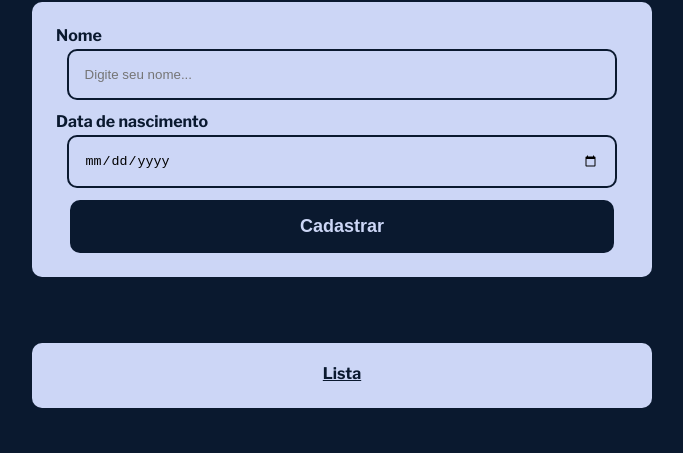
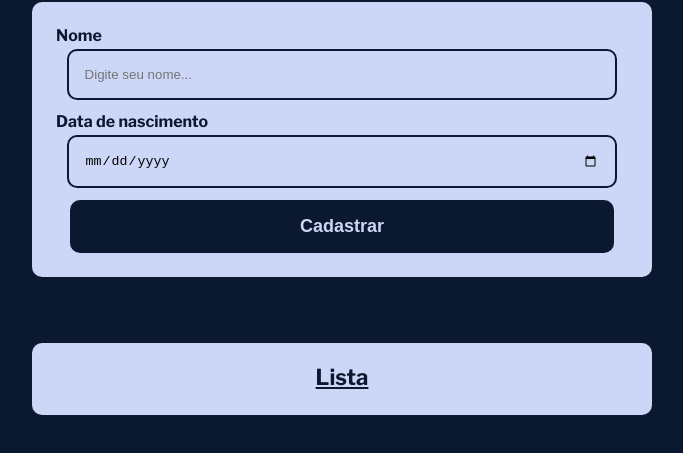
Before and after one commit to lucasarod-br/CRUD, a website: page index.html in a window 1280 px wide. Shown: the part 97-550 px from the top of the page, without its empty margins (298-981 px from the left). Drawn offline with nearby package versions, Linux system fonts and the light colour scheme.

Commit message:
ajustando fonte

```diff
--- a/style.css
+++ b/style.css
@@ -88,6 +88,11 @@ button {
 }
 
 table {
+    font-size: 18px;
+    @media (min-width: 768px) {
+    font-size: 22px;
+
+    }
     width: 70%;
     max-width: 620px;
     border-radius: 10px;
```
